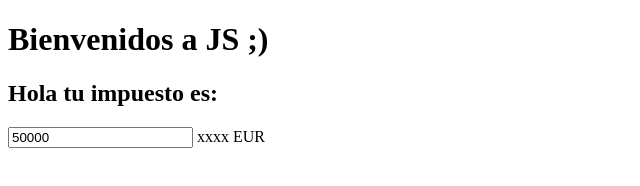
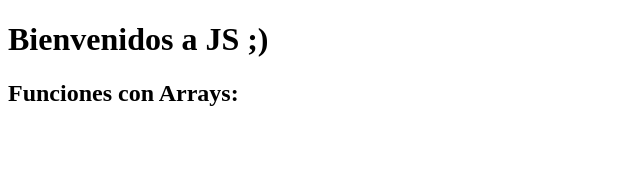
Before and after one commit to 4GeeksAcademy/diegozaratean-intro-to-js-sp49, a plain HTML site: page index.html in a window 1280 px wide. Shown: the whole page, without its empty margins (0-640 px from the left). Drawn offline with Linux system fonts and the light colour scheme.

Commit message:
finish prep class

```diff
--- a/index.html
+++ b/index.html
@@ -8,13 +8,7 @@
 <body>
     <h1>Bienvenidos a JS ;)</h1>
 
-    <h2 class="description">Hola tu impuesto es: </h2>
-    <input type="text" name="ingresos" id="ingresos" value='50000'>
-    <span id="resultado"> xxxx  </span> EUR
-
-    <script>
-        console.log('desde index')
-    </script>
+    <h2 class="description">Funciones con Arrays: </h2>
 
     <script src="main.js"></script>
 
```
Also changed, not shown: main.js (+11 -0 lines).
